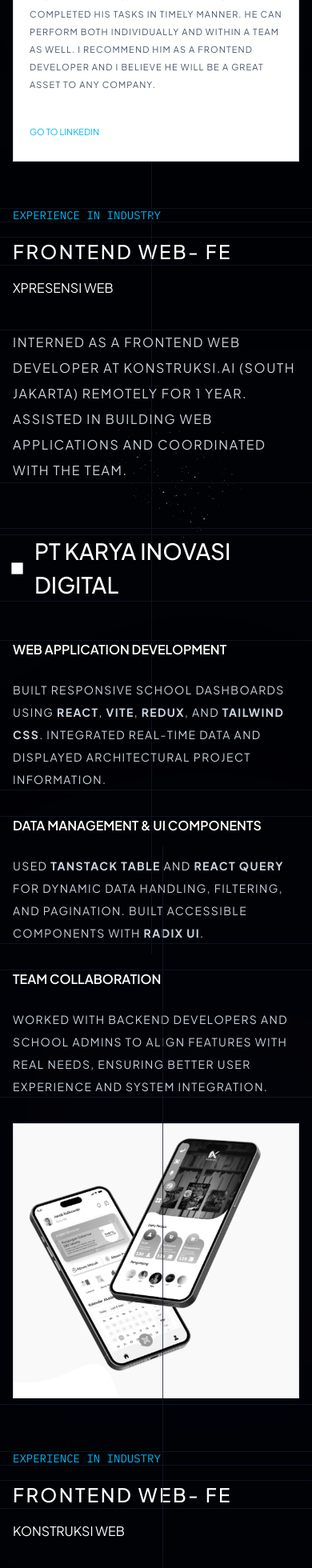
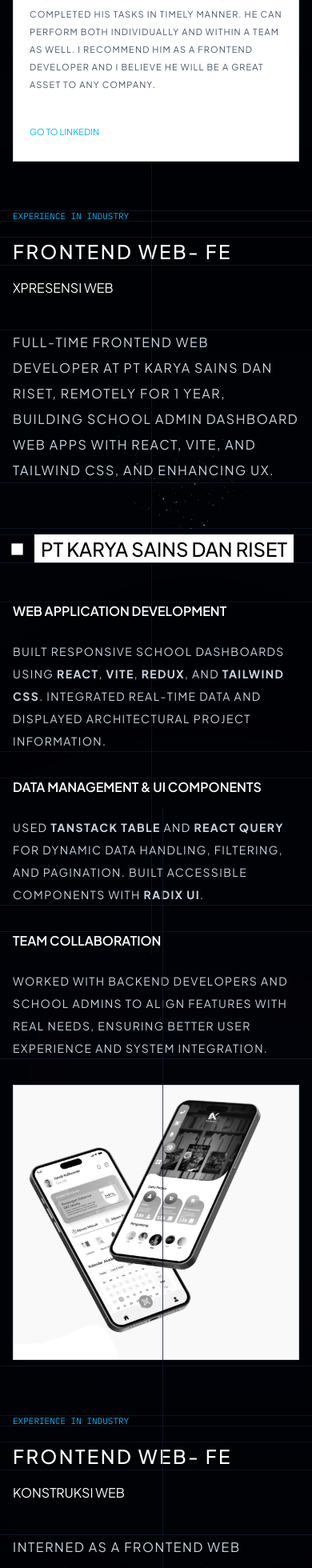
Before and after one commit to khoirulhudaa/portfolio2025, a React (Vite) app: page / in a window 390 px wide. Shown: the part 6167-8127 px from the top of the page at 80% size. Built offline with nearby package versions, Linux system fonts and the light colour scheme; some icons are missing.

Commit message:
homepage portfolio

```diff
--- a/src/Components/Footer.tsx
+++ b/src/Components/Footer.tsx
@@ -36,8 +36,11 @@ const FooterComp = () => {
                     <div className="absolute top-0 left-0 w-[10%] h-full before:absolute before:left-0 before:w-px before:h-full before:bg-slate-900/80 dark:before:bg-slate-100/5 before:-top-[0px]">
                     </div>
                     <ul className="list-none h-full ml-4 md:ml-[10%] flex flex-col justify-between text-white text-[14px] font-normal">
-                        <Link to={'https://github.com/khoirulhudaadev'} target="__blank">
+                        <Link to={'https://github.com/khoirulhudaadev'} target="__blank" className="md:flex hidden">
                             <li className="overflow-hidden hover:text-indigo-500 md:mb-4 relative before:absolute before:top-0 before:h-px before:w-[200vw] before:bg-slate-900/80 dark:before:bg-slate-100/5 before:-left-[100vw] after:absolute after:bottom-0 after:h-px after:w-[200vw] after:bg-slate-900/80 dark:after:bg-slate-100/5 after:-left-[100vw] py-6">Github Account 2</li>
+                        </Link>
+                        <Link to={'https://github.com/khoirulhudaa'} target="__blank"  className="md:hidden flex">
+                            <li className="overflow-hidden hover:text-indigo-500 md:mb-4 relative before:absolute before:top-0 before:h-px before:w-[200vw] before:bg-slate-900/80 dark:before:bg-slate-100/5 before:-left-[100vw] after:absolute after:bottom-0 after:h-px after:w-[200vw] after:bg-slate-900/80 dark:after:bg-slate-100/5 after:-left-[100vw] py-6">Github Account</li>
                         </Link>
                         <Link to={'#certifications'} target="__blank">
                             <li className='overflow-hidden hover:text-indigo-500 md:mb-4 relative py-6 md:flex hidden'>Certifications</li>
--- a/src/Pages/Homepage.tsx
+++ b/src/Pages/Homepage.tsx
@@ -670,23 +670,23 @@ const Homepage: React.FC = () => {
               className='relative z-[99999999] w-full grid grid-cols-1 md:grid-cols-3 mt-8 md:mt-14 before:absolute before:top-0 before:h-px before:w-[200vw] before:bg-slate-900/80 dark:before:bg-white/10 before:-left-[100vw] after:absolute after:bottom-0 after:h-px after:w-[200vw] after:bg-slate-900/80 dark:after:bg-white/10 after:-left-[100vw]'>
               <div onClick={() => { setSelectType('apps'), setSelectAccordion(1) }} className={`flex gap-6 ${selectType === 'apps' ? 'bg-[#ff69df11]' : ''} items-center cursor-pointer px-4 py-4 md:px-6 md:py-6`}>
                 <BrowserIcon size={46} className={`${selectType === 'apps' ? 'text-[#f85c98]' : 'text-white'}`} />
-                <div className='flex-1'>
+                <div className='flex-1 cursor-pointer'>
                   <h3 className={`${selectType === 'apps' ? 'text-[#f85c98]' : 'text-white'} font-medium`}>Web apps ({dataProducts?.filter((d: any) => d.category === 'apps')?.length})</h3>
-                  <p className='text-[11px] md:text-[14px] mt-2 text-slate-300 leading-loose tracking-widest'>Building web apps that simplify tasks and boost productivity.</p>
+                  <p className='cursor-pointer text-[11px] md:text-[14px] mt-2 text-slate-300 leading-loose tracking-widest'>Building web apps that simplify tasks and boost productivity.</p>
                 </div>
               </div>
               <div onClick={() => { setSelectType('API'), setSelectAccordion(1) }} className={`flex gap-6 ${selectType === 'API' ? 'bg-[#9e69ff11]' : ''} items-center cursor-pointer px-4 py-4 md:px-6 md:py-6 md:border-x-[0.5px] border-gray-700`}>
                 <LinkSquare02Icon size={45} className={`${selectType === 'API' ? 'text-[#5E5CF8]' : 'text-white'}`} />
-                <div className='flex-1'>
+                <div className='flex-1 cursor-pointer'>
                   <h3 className={`${selectType === 'API' ? 'text-[#5E5CF8]' : 'text-white'} font-medium`}>Integrate API ({dataProducts?.filter((d: any) => d.category === 'API')?.length})</h3>
-                  <p className='text-[11px] md:text-[14px] mt-2 text-slate-300 leading-loose tracking-widest'>Integrating APIs to ensure fast and seamless functionality.</p>
+                  <p className='cursor-pointer text-[11px] md:text-[14px] mt-2 text-slate-300 leading-loose tracking-widest'>Integrating APIs to ensure fast and seamless functionality.</p>
                 </div>
               </div>
               <div onClick={() => { setSelectType('slicing'), setSelectAccordion(1) }} className={`flex gap-6 ${selectType === 'slicing' ? 'bg-[#69dcff11]' : ''} items-center cursor-pointer px-4 py-4 md:px-6 md:py-6`}>
                 <PaintBrush04Icon size={46} className={`${selectType === 'slicing' ? 'text-[#5cc7f8]' : 'text-white'}`} />
-                <div className='flex-1'>
+                <div className='flex-1 cursor-pointer'>
                   <h3 className={`${selectType === 'slicing' ? 'text-[#5cc7f8]' : 'text-white'} font-medium`}>Slicing ({dataProducts?.filter((d: any) => d.category === 'slicing')?.length})</h3>
-                  <p className='text-[11px] md:text-[14px] mt-2 text-slate-300 leading-loose tracking-widest'>Transforming designs into clean, and efficient interfaces.</p>
+                  <p className='cursor-pointer text-[11px] md:text-[14px] mt-2 text-slate-300 leading-loose tracking-widest'>Transforming designs into clean, and efficient interfaces.</p>
                 </div>
               </div>
             </motion.div>
@@ -877,7 +877,7 @@ const Homepage: React.FC = () => {
             whileInView={{ opacity: 1, filter: 'blur(0px)' }}
             transition={{ duration: 0.5, ease: 'easeOut' }}
             viewport={{ once: true, amount: 0.2 }}
-            className='relative text-[11px] md:text-[16px] text-[#00B4F5] text-[14px] before:absolute before:top-0 before:h-px before:w-[200vw] before:bg-slate-900/80 dark:before:bg-white/10 before:-left-[100vw] after:absolute after:bottom-0 after:h-px after:w-[200vw] after:bg-slate-900/80 dark:after:bg-white/10 after:-left-[100vw]'>Experience in industry</motion.small>
+            className='relative text-[11px] md:text-[16px] text-[#00B4F5] before:absolute before:top-0 before:h-px before:w-[200vw] before:bg-slate-900/80 dark:before:bg-white/10 before:-left-[100vw] after:absolute after:bottom-0 after:h-px after:w-[200vw] after:bg-slate-900/80 dark:after:bg-white/10 after:-left-[100vw]'>Experience in industry</motion.small>
           <motion.div
             initial={{ opacity: 0, filter: 'blur(10px)' }}
             whileInView={{ opacity: 1, filter: 'blur(0px)' }}
@@ -899,7 +899,7 @@ const Homepage: React.FC = () => {
             whileInView={{ opacity: 1, filter: 'blur(0px)' }}
             transition={{ duration: 0.5, ease: 'easeOut' }}
             viewport={{ once: true, amount: 0.2 }}
-            className='relative text-[11px] md:text-[16px] text-base text-slate-300 w-full md:w-[55%] leading-loose tracking-widest  before:absolute before:top-0 before:h-px before:w-[200vw] before:bg-slate-900/80 dark:before:bg-white/10 before:-left-[100vw] after:absolute after:bottom-0 after:h-px after:w-[200vw] after:bg-slate-900/80 dark:after:bg-white/10 after:-left-[100vw]'>Interned as a Frontend Web Developer at Konstruksi.AI (South Jakarta) remotely for 1 year. Assisted in building web applications and coordinated with the team.</motion.p>
+            className='relative text-[11px] md:text-[16px] text-base text-slate-300 w-full md:w-[55%] leading-loose tracking-widest  before:absolute before:top-0 before:h-px before:w-[200vw] before:bg-slate-900/80 dark:before:bg-white/10 before:-left-[100vw] after:absolute after:bottom-0 after:h-px after:w-[200vw] after:bg-slate-900/80 dark:after:bg-white/10 after:-left-[100vw]'>Full-time Frontend Web Developer at PT Karya Sains dan Riset, remotely for 1 year, building school admin dashboard web apps with React, Vite, and Tailwind CSS, and enhancing UX.</motion.p>
 
           <motion.div
             initial={{ opacity: 0, filter: 'blur(10px)' }}
@@ -910,9 +910,9 @@ const Homepage: React.FC = () => {
             <div className='w-full md:w-[55%] h-max'>
               <a href="https://konstruksi.ai/" target="__blank">
                 <div className='relative flex gap-4 mb-6 items-center cursor-pointer before:absolute before:top-0 before:h-px before:w-[200vw] before:bg-slate-900/80 dark:before:bg-white/10 before:-left-[100vw] after:absolute after:bottom-0 after:h-px after:w-[200vw] after:bg-slate-900/80 dark:after:bg-white/10 after:-left-[100vw]'>
-                  <Building02Icon className="bg-white scale-[1.3]" />
+                  <Building02Icon className="bg-white scale-[1.3] md:flex hidden" />
                   <div className='flex-1'>
-                    <h2 className='text-white text-[28px] relative font-medium'>PT Karya Inovasi Digital</h2>
+                    <h2 className='md:bg-transparent md:px-0 px-2 w-max bg-white text-black md:text-white text-[24px] md:text-[28px] relative font-medium'>PT Karya Sains dan Riset</h2>
                   </div>
                 </div>
               </a>
@@ -966,7 +966,7 @@ const Homepage: React.FC = () => {
             whileInView={{ opacity: 1, filter: 'blur(0px)' }}
             transition={{ duration: 0.5, ease: 'easeOut' }}
             viewport={{ once: true, amount: 0.2 }}
-            className='relative text-[11px] md:text-[16px] text-[#00B4F5] text-[14px] before:absolute before:top-0 before:h-px before:w-[200vw] before:bg-slate-900/80 dark:before:bg-white/10 before:-left-[100vw] after:absolute after:bottom-0 after:h-px after:w-[200vw] after:bg-slate-900/80 dark:after:bg-white/10 after:-left-[100vw]'>Experience in industry</motion.small>
+            className='relative text-[11px] md:text-[16px] text-[#00B4F5] before:absolute before:top-0 before:h-px before:w-[200vw] before:bg-slate-900/80 dark:before:bg-white/10 before:-left-[100vw] after:absolute after:bottom-0 after:h-px after:w-[200vw] after:bg-slate-900/80 dark:after:bg-white/10 after:-left-[100vw]'>Experience in industry</motion.small>
           <motion.div
             initial={{ opacity: 0, filter: 'blur(10px)' }}
             whileInView={{ opacity: 1, filter: 'blur(0px)' }}
@@ -999,9 +999,9 @@ const Homepage: React.FC = () => {
             <div className='w-full md:w-[55%] h-max'>
               <a href="https://konstruksi.ai/" target="__blank">
                 <div className='relative flex gap-4 mb-6 items-center cursor-pointer before:absolute before:top-0 before:h-px before:w-[200vw] before:bg-slate-900/80 dark:before:bg-white/10 before:-left-[100vw] after:absolute after:bottom-0 after:h-px after:w-[200vw] after:bg-slate-900/80 dark:after:bg-white/10 after:-left-[100vw]'>
-                  <img src={KonstruksiLogo} alt="logo-konstruksi.ai" className="w-9" />
+                  <img src={KonstruksiLogo} alt="logo-konstruksi.ai" className="md:flex hidden w-9" />
                   <div className='flex-1'>
-                    <h2 className='text-white text-[28px] relative font-medium'>Konstruksi.AI</h2>
+                    <h2 className='md:bg-transparent w-max px-2 bg-white text-black md:text-white text-[24px] md:text-[28px] relative font-medium'>Konstruksi.AI</h2>
                   </div>
                 </div>
               </a>
```
